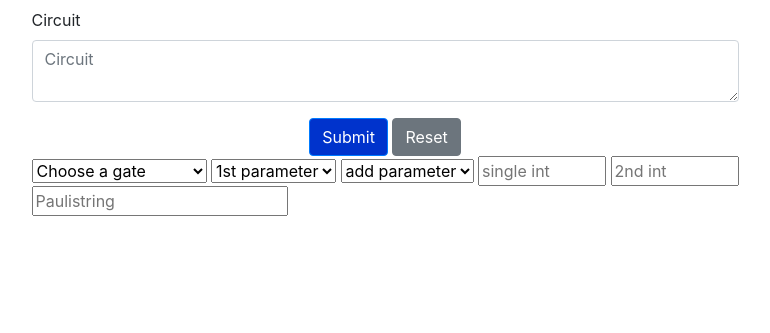
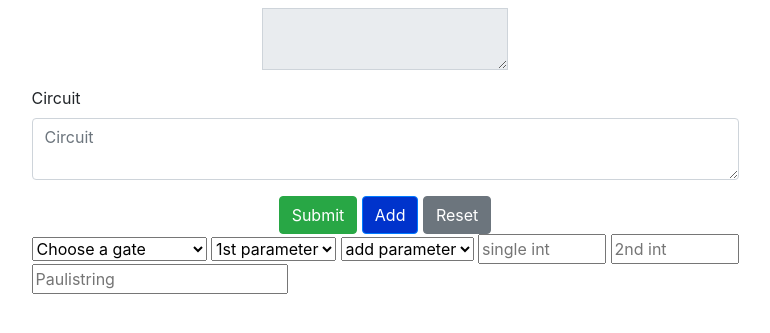
Before and after one commit to ohtu2021-kvantti/WebMark, a Django app: page /testCircuit/ in a window 1280 px wide. Shown: the part 56-389 px from the top of the page, without its empty margins (255-1025 px from the left). Run offline with Django 3.2, Linux system fonts and the light colour scheme; some libraries are stand-ins or nearby versions.

Commit message:
Functinality for adding of simple gates through /testCircuit/. No handling of POST-data, yet

```diff
--- a/WebCLI/views/views.py
+++ b/WebCLI/views/views.py
@@ -234,17 +234,17 @@ def compare_algorithms(request, a1_id, a2_id):
                    'graph_data': graph_data, 'algo_data': algo_data})
 
 def test_circuit(request):
-        circuit_input = ""
         if request.method == "POST":
-            print("we are here")
             circuit_input = TestCircuitForm(request.POST).data['circuit']
+
         gates = {1:'CNOT', 2:'CRx', 3:'CRy', 4:'CRz', 5:'CX', 6:'CY', 7:'CZ',
                  8: 'ExpPauli', 9:'GeneralizedRotation', 10:'H', 11:'Phase',
                  12: 'PowerGate', 13:'QGate', 14:'RotationGate', 15:'Rp', 16:'Rx',
                  17: 'Ry', 18:'Rz', 19:'S', 20:'SWAP', 21:'T', 22:'Toffoli',
                  23: 'Trotterized', 24: 'X', 25: 'Y', 26: 'Z', 27: 'wrap_gate'}
+
         params = {'angle', 'power', 'target', 'control'}
         return render(request, 'WebCLI/circuit.html', {'form': TestCircuitForm(),
                                                        'gates':gates.values(),
                                                        'params': params,
-                                                       'circuit_input': circuit_input})
+                                                       })
--- a/templates/WebCLI/circuit.html
+++ b/templates/WebCLI/circuit.html
@@ -6,12 +6,16 @@
 
 {% block content %}
 <h2>{{ circuit_input }}</h2>
+<div class="form-group basic-textarea rounded-corners">
+    <textarea disabled value="" class="form-control rounded-0" id="id_textarea"></textarea>
+</div>
 <form method="post">
     {% csrf_token %}
     {% bootstrap_form form %}
     {% buttons %}
     <div class="text-center">
-        <button class="btn btn-primary" type="submit">Submit</button>
+        <button class="btn btn-success" type="submit" onClick=getCircuit();>Submit</button>
+        <button class="btn btn-primary" type="button" onClick=add();>Add</button>
         <button class="btn btn-secondary" type="reset" onClick=reset();>Reset</button>
     </div>
     {% endbuttons %}
@@ -40,6 +44,33 @@
                 x.value = gate + param + value + ")";
             }
         }
+
+
+        function getCircuit() {
+            var x = document.getElementById('id_circuit');
+            if (x.value == "") {
+                return;
+            }
+            var y = document.getElementById('id_textarea');
+            x.value = y.value + " + " + x.value;
+        }
+
+
+        function add() {
+            var x = document.getElementById('id_circuit');
+            var y = document.getElementById('id_textarea');
+            if (y.value == "") {
+                y.value = x.value
+            } else {
+                y.value = y.value + " + " + x.value;
+            }
+            x.value = "";
+            gate = "";
+            param = "";
+            oldParam = "";
+            value = "";
+        }
+
         function reset() {
             var x = document.getElementById('id_circuit');
             x.value = "";
```
